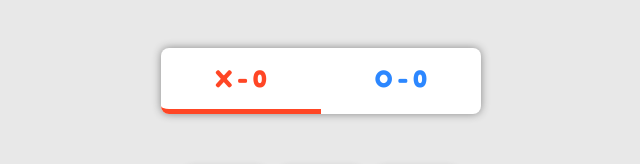
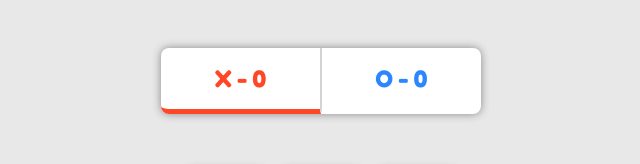
Before and after one commit to matheusjosebv/Tic-Tac-Toe-Game, a React (Vite) app: page / in a window 1280 px wide. Shown: the top 164 px of the page, without its empty margins (319-959 px from the left). Built offline with nearby package versions, Linux system fonts and the light colour scheme.

Commit message:
adjusts and bugs fixed

```diff
--- a/src/components/App/App.jsx
+++ b/src/components/App/App.jsx
@@ -19,7 +19,7 @@ function App() {
   const [board, setBoard] = useState(Array(9).fill(null));
   const [xPlaying, setXPlaying] = useState(true);
   const [gameOver, setGameOver] = useState(false);
-  const [scores, setScores] = useState({ xScore: 0, oScore: 0, winner: "" });
+  const [scores, setScores] = useState({ xScore: 0, oScore: 0, result: "" });
 
   const handleBoxClick = (boxIndex) => {
     const updatedBoard = board.map((value, i) => {
@@ -34,10 +34,17 @@ function App() {
 
     if (winner) {
       if (winner === "O") {
-        setScores((prev) => ({ ...prev, oScore: prev.oScore++, winner: "O" }));
+        setScores((prev) => ({ ...prev, oScore: prev.oScore++, result: "O" }));
       } else {
-        setScores((prev) => ({ ...prev, xScore: prev.xScore++, winner: "X" }));
+        setScores((prev) => ({ ...prev, xScore: prev.xScore++, result: "X" }));
       }
+      setGameOver(true);
+    }
+
+    const lastRound = updatedBoard.find((v) => v === null);
+
+    if (!winner && lastRound === undefined) {
+      setScores((prev) => ({ ...prev, result: "Draw" }));
       setGameOver(true);
     }
 
@@ -62,13 +69,17 @@ function App() {
 
   return (
     <div className="app">
-      <ScoreBoard scores={scores} xPlaying={xPlaying} />
+      <ScoreBoard scores={scores} gameOver={gameOver} xPlaying={xPlaying} />
       <Board board={board} onClick={!gameOver ? handleBoxClick : () => {}} />
       {gameOver && (
         <div
-          className={`winnerMessage ${scores.winner === "X" ? "XWon" : "OWon"}`}
+          className={`resultMessage
+          ${scores.result === "X" && "XWon"}
+          ${scores.result === "O" && "OWon"}`}
         >
-          {scores.winner} has won!
+          {scores.result === "O" && scores.result + " has won!"}
+          {scores.result === "X" && scores.result + " has won!"}
+          {scores.result === "Draw" && scores.result}
         </div>
       )}
       <ResetBtn onClick={resetGame} />
--- a/src/components/App/App.scss
+++ b/src/components/App/App.scss
@@ -3,7 +3,7 @@
 .app {
   position: relative;
 
-  .winnerMessage {
+  .resultMessage {
     display: flex;
     justify-content: center;
     margin: 30px 0;
--- a/src/components/ScoreBoard/ScoreBoard.jsx
+++ b/src/components/ScoreBoard/ScoreBoard.jsx
@@ -1,14 +1,20 @@
 /* eslint-disable react/prop-types */
 import "./ScoreBoard.scss";
 
-export default function ScoreBoard({ scores, xPlaying }) {
+export default function ScoreBoard({ scores, xPlaying, gameOver }) {
   const { xScore, oScore } = scores;
   return (
     <div className="scoreBoard">
-      <span className={`score xScore ${!xPlaying && "inactive"}`}>
+      <span
+        className={`score xScore ${!xPlaying && "inactive"}
+        ${gameOver && "inactive"}`}
+      >
         X - {xScore}
       </span>
-      <span className={`score oScore ${xPlaying && "inactive"}`}>
+      <span
+        className={`score oScore ${xPlaying && "inactive"}
+        ${gameOver && "inactive"}`}
+      >
         O - {oScore}
       </span>
     </div>
--- a/src/components/ScoreBoard/ScoreBoard.scss
+++ b/src/components/ScoreBoard/ScoreBoard.scss
@@ -22,12 +22,14 @@
   .xScore {
     color: $red;
     border-bottom: 5px solid $red;
+    border-right: 1px solid #d3d3d3;
     border-radius: 0.5rem 0rem 0rem 0.5rem;
   }
 
   .oScore {
     color: $blue;
     border-bottom: 5px solid $blue;
+    border-left: 1px solid #d3d3d3;
     border-radius: 0rem 0.5rem 0.5rem 0rem;
   }
 
```
